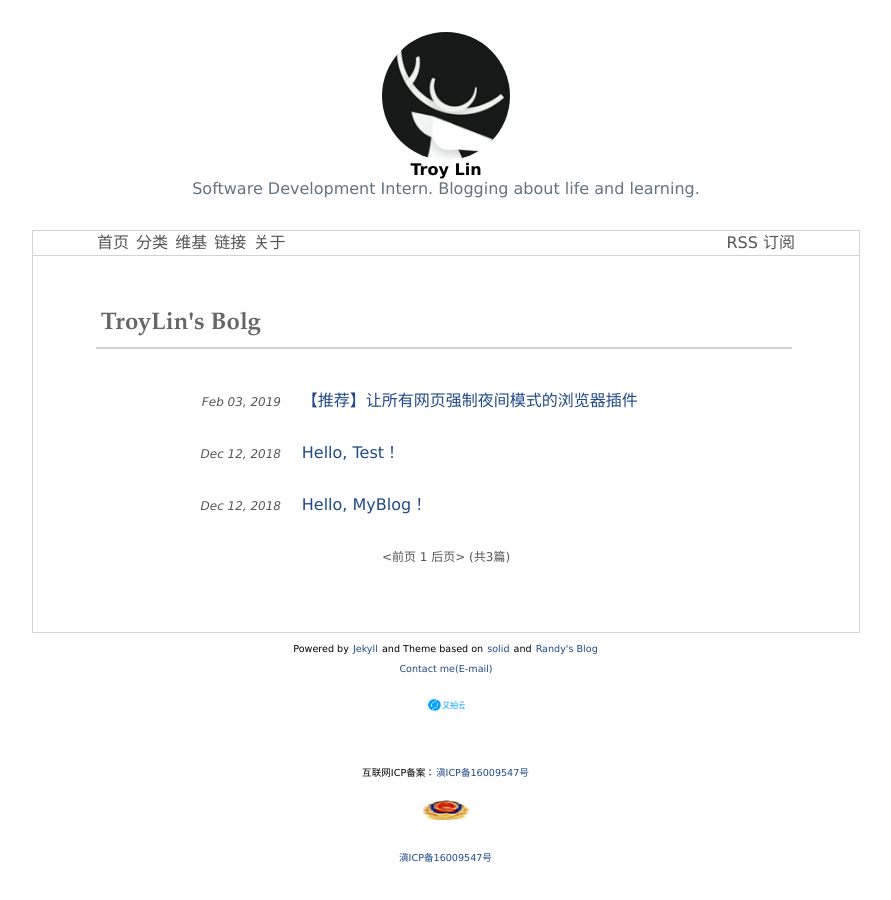
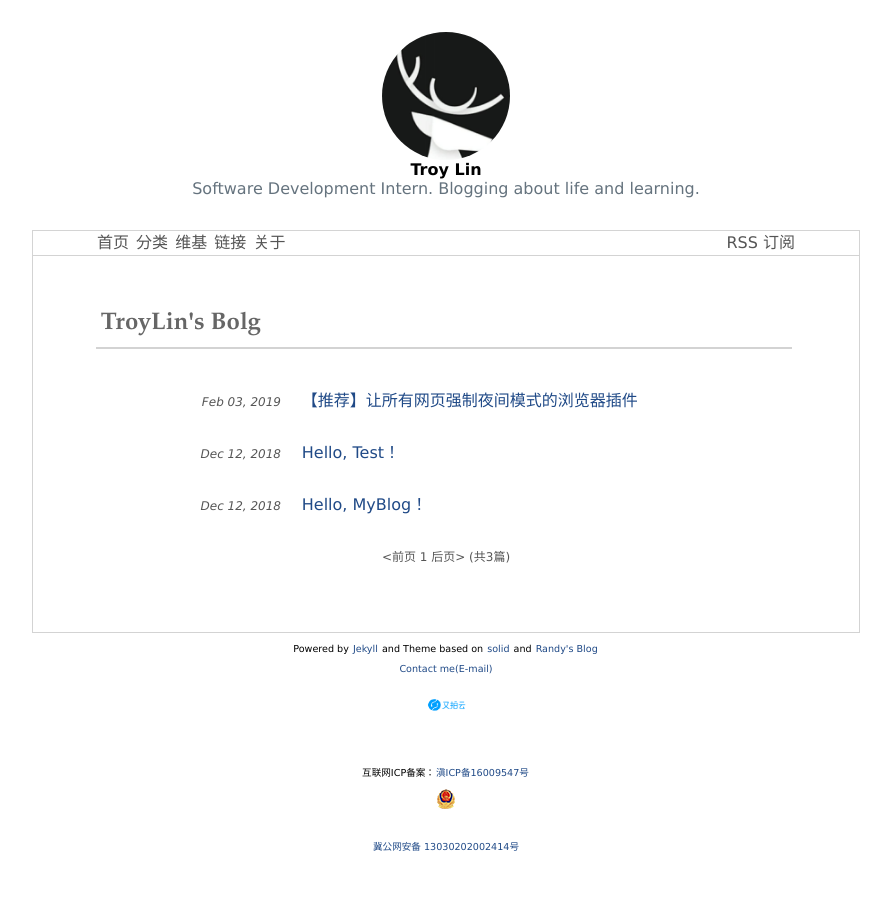
Before and after one commit to TroyLin0218/TroyLin0218.github.io, a Jekyll site: the page built from index.html, in a window 1280 px wide. Shown: the whole page, without its empty margins (194-1085 px from the left). Built offline with Jekyll 4.4.1, drawn with Linux system fonts in a browser that asks for light colours; the list of posts is cut into pages by our own code.

Commit message:
增加公安备案图标和备案号

```diff
--- a/_includes/footer.html
+++ b/_includes/footer.html
@@ -11,9 +11,9 @@
     </p>
     <p style="font-size:0.6em;">互联网ICP备案：<a href="http://www.beian.miit.gov.cn" target="_blank">滇ICP备16009547号</a></p>
     <p style="font-size:0.6em;">
+	    <img src="/images/gonganbeianlogo.png" />
 	    <a href="http://www.beian.gov.cn/portal/registerSystemInfo?recordcode=13030202002414" target="_blank">
-		    <img src="/images/gonganbeianlogo.png" width=50px height=20px />
-		    滇ICP备16009547号
+		    冀公网安备 13030202002414号
 	    </a>
      </p>
 </center>
```
